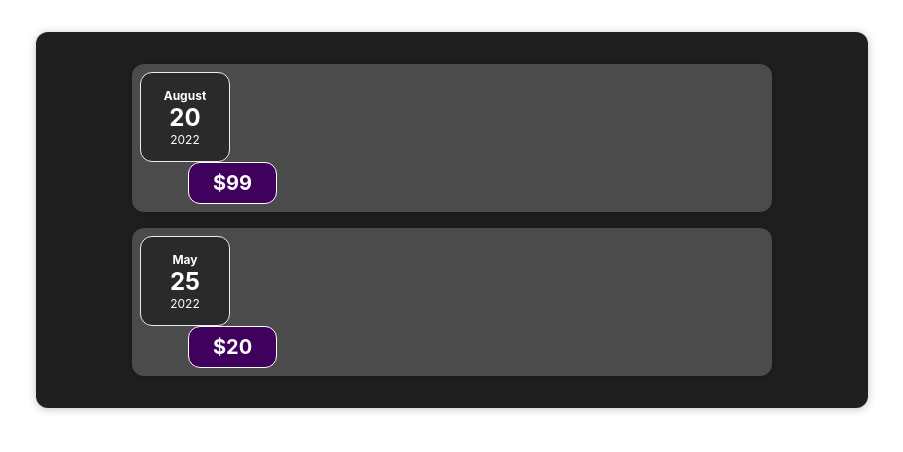
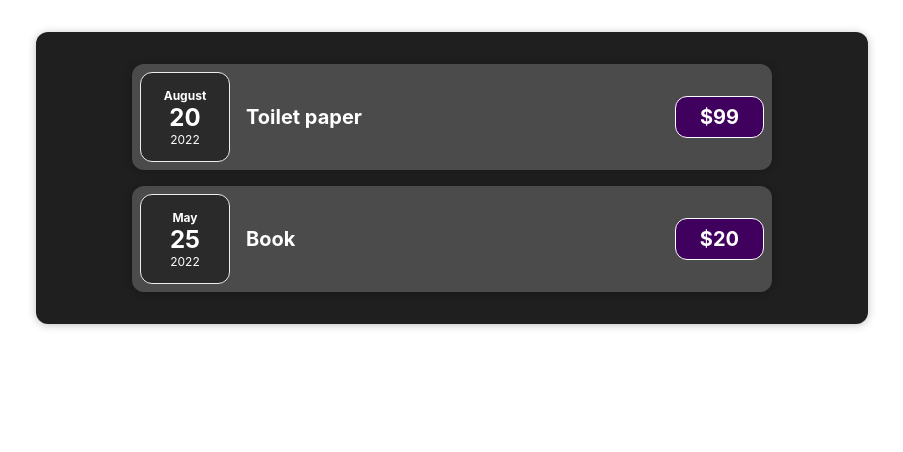
Before and after one commit to egemenbahtiyar/my-react-app, a React (Create React App) app: page / in a window 1280 px wide. Shown: the top 452 px of the page, without its empty margins (188-1091 px from the left). Built offline with nearby package versions, Linux system fonts and the light colour scheme.

Commit message:
Organized components file

```diff
--- a/src/App.js
+++ b/src/App.js
@@ -1,4 +1,4 @@
-import Expenses from "./components/Expenses";
+import Expenses from "./components/Expenses/Expenses";
 
 function App() {
     const dataList = [
--- a/src/components/ExpenseItem.js
+++ /dev/null
@@ -1,18 +0,0 @@
-import "./ExpenseItem.css";
-import ExpenseDate from "./ExpenseDate";
-import Card from "../components/Card";
-function ExpenseItem(props) {
-    return (
-        <Card className="expense-item">
-            <div>
-                <ExpenseDate date={props.date} />
-
-                <div className="expense-item__description">
-                    <h2>{props.amount}</h2>
-                    <div className="expense-item__price">{props.price}</div>
-                </div>
-            </div>
-        </Card>
-    );
-}
-export default ExpenseItem;
--- /dev/null
+++ b/src/components/Expenses/ExpenseItem.js
@@ -0,0 +1,16 @@
+import "./ExpenseItem.css";
+import ExpenseDate from "./ExpenseDate";
+import Card from "../UI/Card";
+function ExpenseItem(props) {
+    return (
+        <Card className="expense-item">
+            <ExpenseDate date={props.date} />
+
+            <div className="expense-item__description">
+                <h2>{props.title}</h2>
+                <div className="expense-item__price">{props.price}</div>
+            </div>
+        </Card>
+    );
+}
+export default ExpenseItem;
--- a/src/components/Expenses.js
+++ b/src/components/Expenses/Expenses.js
@@ -1,16 +1,18 @@
 import "./Expenses.css";
-import ExpenseItem from "../components/ExpenseItem";
-import Card from "../components/Card";
+import ExpenseItem from "./ExpenseItem";
+import Card from "../UI/Card";
 function Expenses(props) {
     return (
         <Card className="expenses">
             <ExpenseItem
                 date={props.items[0].date}
                 price={props.items[0].price}
+                title={props.items[0].title}
             ></ExpenseItem>
             <ExpenseItem
                 date={props.items[1].date}
                 price={props.items[1].price}
+                title={props.items[1].title}
             ></ExpenseItem>
         </Card>
     );
```
Also changed, not shown: src/components/Expenses/ExpenseDate.css (renamed from src/components/ExpenseDate.css), src/components/Expenses/ExpenseDate.js (renamed from src/components/ExpenseDate.js), src/components/Expenses/ExpenseItem.css (renamed from src/components/ExpenseItem.css), src/components/Expenses/Expenses.css (renamed from src/components/Expenses.css), src/components/UI/Card.css (renamed from src/components/Card.css), src/components/UI/Card.js (renamed from src/components/Card.js).
